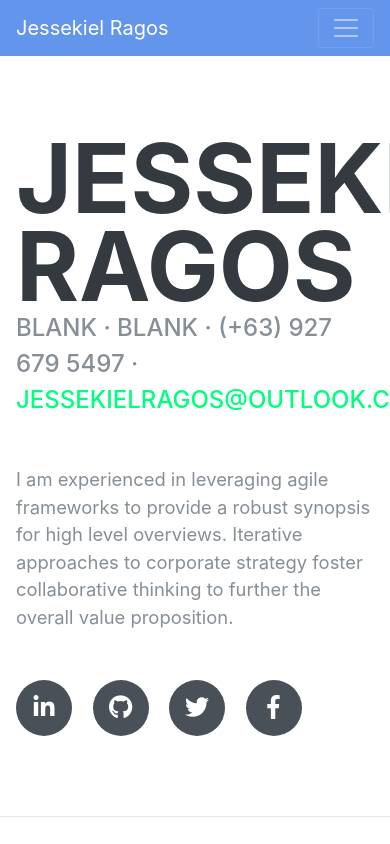
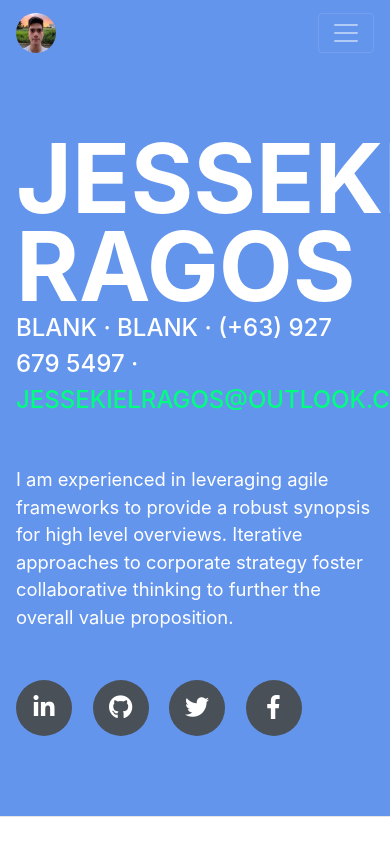
Before and after one commit to jesseragos/jesseragos.github.io, a plain HTML site: page index.html in a window 390 px wide. Shown: the top 844 px of the page. Drawn offline with Linux system fonts and the light colour scheme; a web font is replaced by a local one.

Commit message:
Minor change

```diff
--- a/css/resume.css
+++ b/css/resume.css
@@ -119,7 +119,7 @@ p.lead {
   #sideNav .navbar-brand .img-profile {
     max-width: 10rem;
     max-height: 10rem;
-    border: 0.5rem solid rgba(255, 255, 255, 0.2);
+    /*border: 0.5rem solid rgba(255, 255, 255, 0.2);*/
   }
   #sideNav .navbar-collapse {
     display: -webkit-box;
@@ -190,3 +190,20 @@ a {
 a:hover, a:focus, a:active {
   color: springgreen;
 }
+
+/*===============*/
+
+.first-section {
+	background-color: cornflowerblue;
+	color: #fff;
+}
+
+.white-text {
+	color: #fff;
+}
+
+.navbar-brand>span>img.img-profile-nav {
+  height: 40px;
+  width: 40px;
+  margin-bottom: 0 !important;
+}
--- a/index.html
+++ b/index.html
@@ -27,9 +27,12 @@
 
   <nav class="navbar navbar-expand-lg navbar-dark bg-primary fixed-top" id="sideNav">
     <a class="navbar-brand js-scroll-trigger" href="#page-top">
-      <span class="d-block d-lg-none">Jessekiel Ragos</span>
+      <!-- <span class="d-block d-lg-none">Jessekiel Ragos</span> -->
       <span class="d-none d-lg-block">
-        <img class="img-fluid img-profile rounded-circle mx-auto mb-2" src="img/profile.jpg" alt="">
+      	<img class="img-fluid img-profile rounded-circle mx-auto mb-2" src="img/profile.jpg" alt="">
+  	  </span>
+      <span class="d-lg-none">
+        <img class="img-fluid img-profile img-profile-nav rounded-circle mx-auto mb-2" src="img/profile.jpg" alt="">
       </span>
     </a>
     <button class="navbar-toggler" type="button" data-toggle="collapse" data-target="#navbarSupportedContent" aria-controls="navbarSupportedContent" aria-expanded="false" aria-label="Toggle navigation">
@@ -61,9 +64,9 @@
 
   <div class="container-fluid p-0">
 
-    <section class="resume-section p-3 p-lg-5 d-flex align-items-center" id="about">
+    <section class="resume-section first-section p-3 p-lg-5 d-flex align-items-center" id="about">
       <div class="w-100">
-        <h1 class="mb-0">Jessekiel Ragos
+        <h1 class="mb-0 white-text">Jessekiel Ragos
         </h1>
         <div class="subheading mb-5">blank · blank · (+63) 927 679 5497 ·
           <a href="jessekielragos@outlook.com">jessekielragos@outlook.com</a>
```
